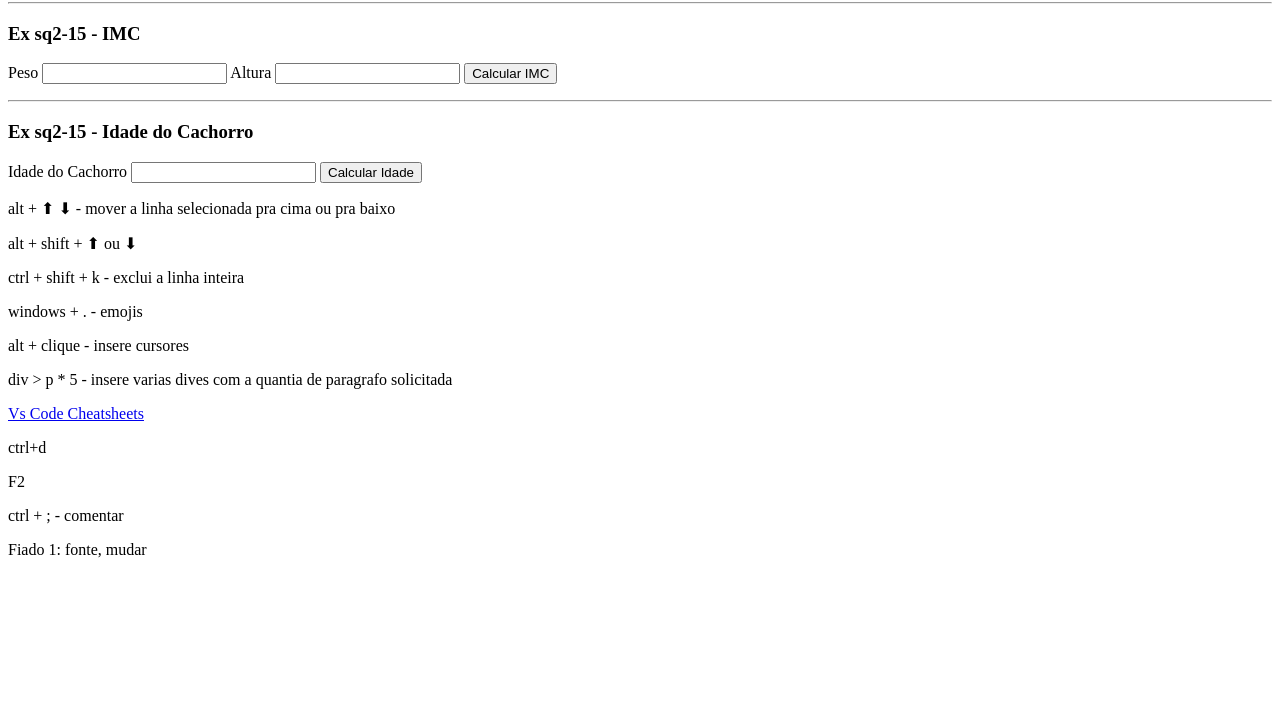
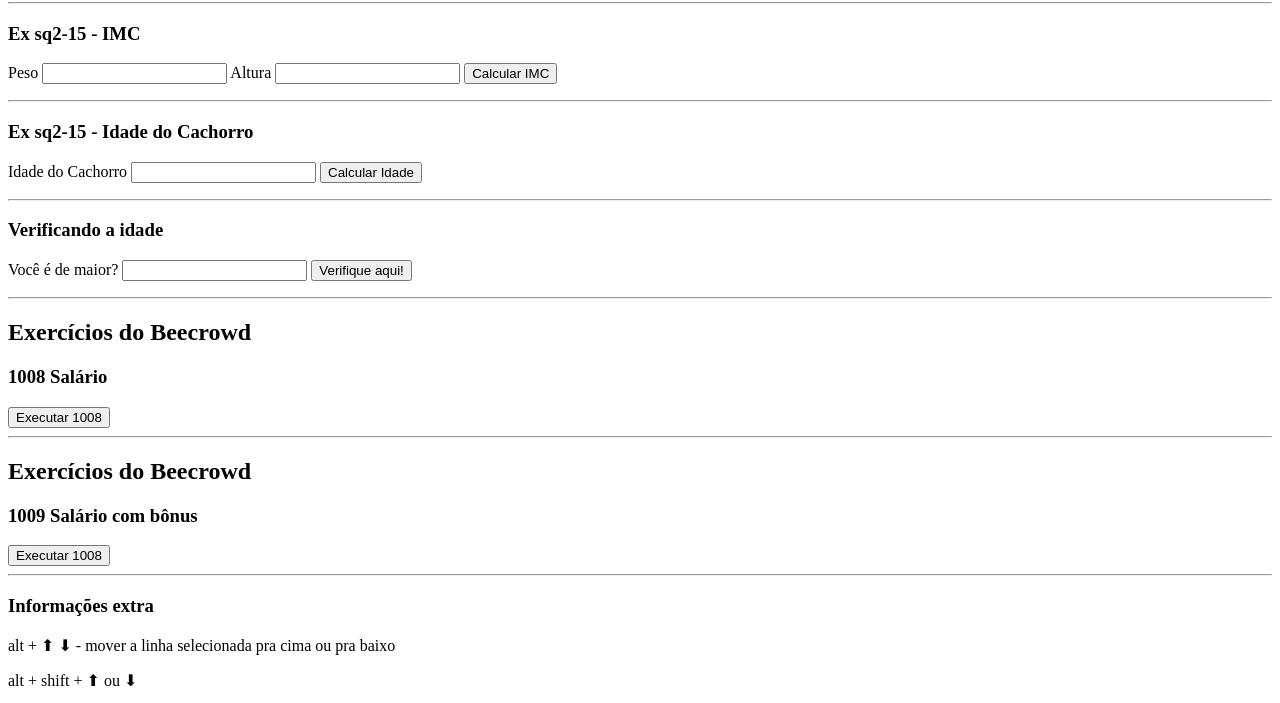
Before and after one commit to CAMILALISTON/Meu-Primeiro-Repositorio, a plain HTML site: page index.html in a window 1280 px wide. Shown: the part 78-781 px from the top of the page. Drawn offline with Linux system fonts and the light colour scheme.

Commit message:
Update index.html

```diff
--- a/index.html
+++ b/index.html
@@ -35,7 +35,33 @@
         <p id="pIdade"></p>
     </div>
 
+   <hr>
     <div>
+        <h3>Verificando a idade</h3>
+        <label for="inpIdade">Você é de maior?</label>
+        <input id="inpIdade" type="number">
+        <button onclick="CalcularIdade()">Verifique aqui!</button>
+        <p id="pId"></p>
+    </div>
+<hr>
+
+<div>
+    <h2>Exercícios do Beecrowd</h2>
+    <h3>1008 Salário</h3>
+
+    <button onclick="executar1008()">Executar 1008</button>
+</div>
+<hr>
+<div>
+    <h2>Exercícios do Beecrowd</h2>
+    <h3>1009 Salário com bônus</h3>
+
+    <button onclick="executar1009()">Executar 1008</button>
+</div>
+
+<hr>
+    <div>
+        <h3>Informações extra</h3>
         <p>alt + ⬆ ⬇ - mover a linha selecionada pra cima ou pra baixo</p>
         <p>alt + shift + ⬆ ou ⬇</p>
         <p>ctrl + shift + k - exclui a linha inteira</p>
```
